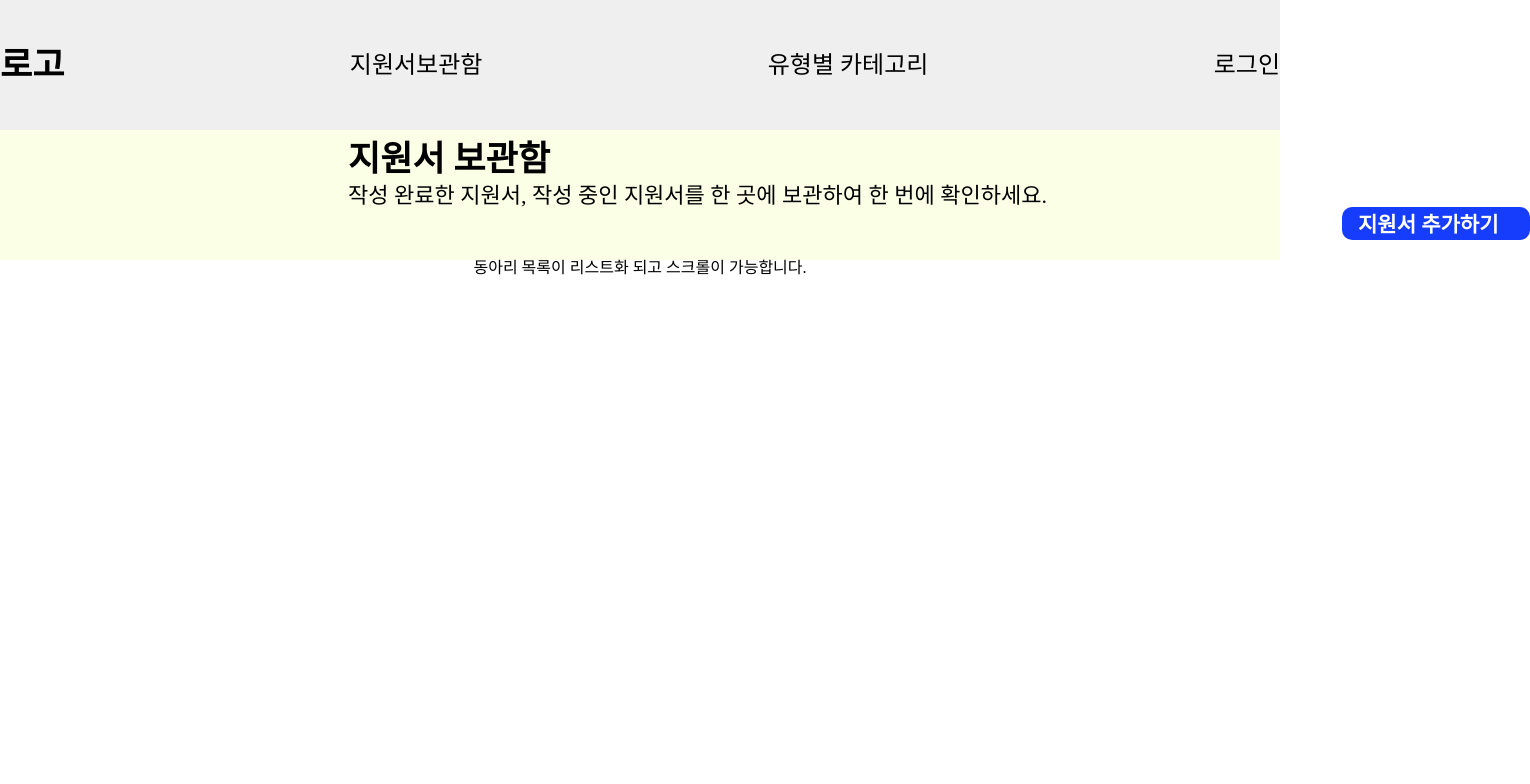
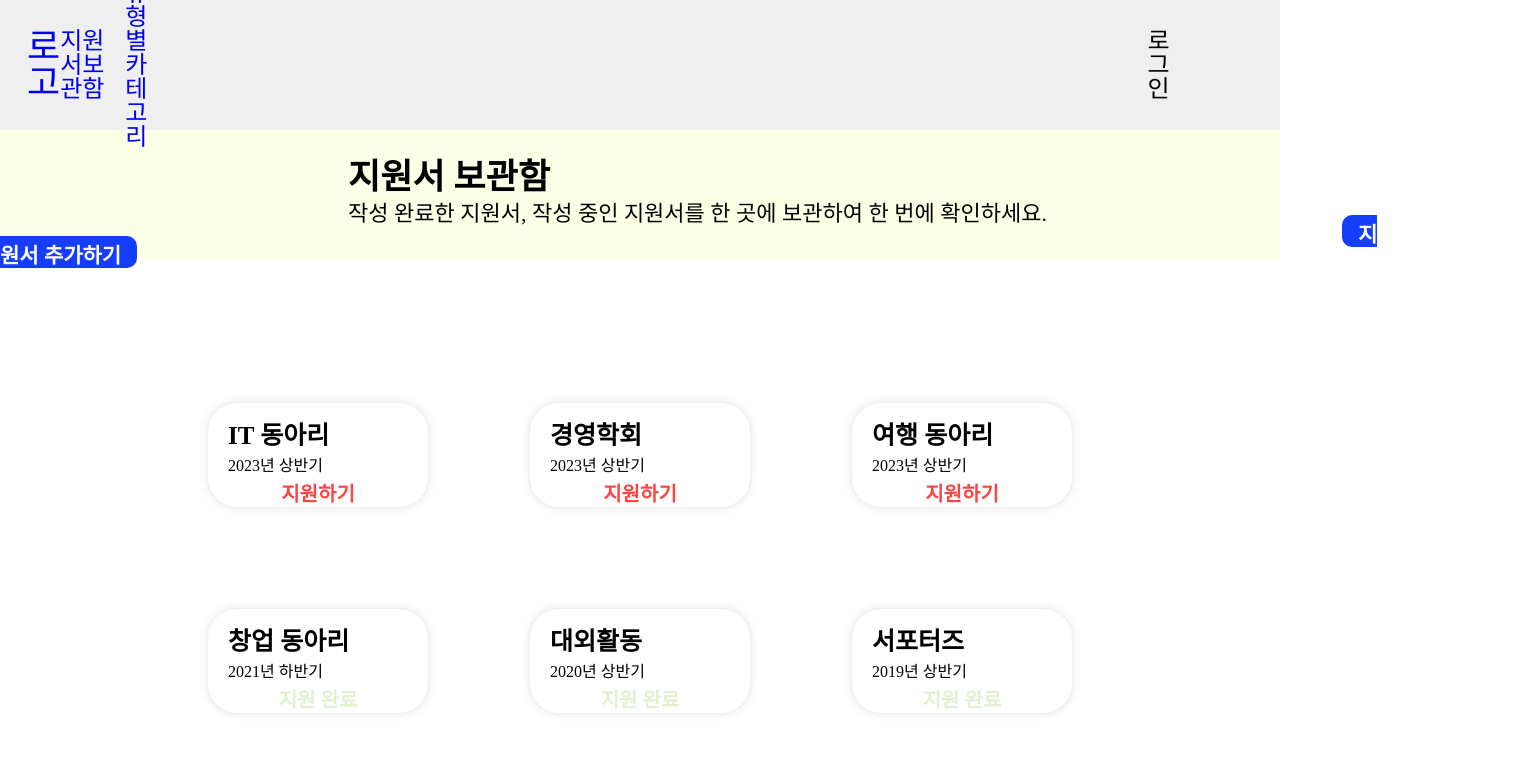
Before and after one commit to kusitms-wannafly/wannafly_fe, a React (Vite) app: page / in a window 1280 px wide. Shown: the top 784 px of the page, 1530 px wide, since content can reach past the window. Built offline with nearby package versions, Linux system fonts and the light colour scheme.

Commit message:
feat: 메인페이지 기본 레이아웃 구현

```diff
--- a/src/App.tsx
+++ b/src/App.tsx
@@ -3,6 +3,8 @@ import { BrowserRouter, Routes, Route } from 'react-router-dom';
 
 import { MainPage } from '@pages/Main/MainPage';
 import { NoMatchPage } from '@pages/NoMatch/NoMatchPage';
+import { ApplyPage } from '@pages/Main/ApplyPage';
+import { CategoryPage } from '@pages/Main/CategoryPage';
 
 function App() {
   return (
@@ -11,6 +13,8 @@ function App() {
       <Routes>
         <Route path="/" element={<MainPage />} />
         <Route path="*" element={<NoMatchPage />} />
+        <Route path="/apply" element={<ApplyPage />} />
+        <Route path="/Category" element={<CategoryPage />} />
       </Routes>
     </BrowserRouter>
   );
--- /dev/null
+++ b/src/components/ClubBox.tsx
@@ -0,0 +1,55 @@
+import styled from 'styled-components';
+
+interface ClubBoxProps {
+  clubName: string;
+  date: string;
+  isApplied: boolean;
+}
+
+export const ClubBox = ({ clubName, date, isApplied }: ClubBoxProps) => {
+  return (
+    <ClubBoxContainer>
+      <ClubName>{clubName}</ClubName>
+      <Date>{date}</Date>
+      <IsApplied isApplied={isApplied}>
+        {isApplied ? '지원 완료' : '지원하기'}
+      </IsApplied>
+    </ClubBoxContainer>
+  );
+};
+
+const ClubBoxContainer = styled.div`
+  display: flex;
+  flex-direction: column;
+  justify-content: space-between;
+  width: 222px;
+  height: 106px;
+  padding: 20px;
+  border: 1px solid ${(props) => props.theme.colors.grey};
+  border-radius: 30px;
+  box-shadow: 0px 0px 10px rgba(0, 0, 0, 0.1);
+  background-color: white;
+`;
+
+const ClubName = styled.div`
+  font-size: 25px;
+  font-weight: bold;
+  margin-bottom: 10px;
+`;
+
+const Date = styled.div`
+  font-size: 16px;
+  margin-bottom: 10px;
+`;
+
+interface IsAppliedProps {
+  isApplied: boolean;
+}
+
+const IsApplied = styled.div<IsAppliedProps>`
+  font-size: 20px;
+  font-weight: bold;
+  text-align: center;
+  color: ${(props) =>
+    props.isApplied ? props.theme.colors.green : props.theme.colors.red};
+`;
--- a/src/components/Layout/Banner.tsx
+++ b/src/components/Layout/Banner.tsx
@@ -1,4 +1,5 @@
 import styled from 'styled-components';
+import { Link } from 'react-router-dom';
 
 export const Banner = () => {
   return (
@@ -8,7 +9,7 @@ export const Banner = () => {
         작성 완료한 지원서, 작성 중인 지원서를 한 곳에 보관하여 한 번에
         확인하세요.
       </Description>
-      <ApplyButton>지원서 추가하기</ApplyButton>
+      <ApplyButton to="/apply">지원서 추가하기</ApplyButton>
     </BannerContainer>
   );
 };
@@ -20,7 +21,7 @@ const BannerContainer = styled.div`
 `;
 
 const Title = styled.div`
-  padding-top: 12px;
+  padding-top: 30px;
   padding-left: 348px;
   font-size: 35px;
   font-weight: bold;
@@ -32,7 +33,7 @@ const Description = styled.div`
   font-size: 22px;
 `;
 
-const ApplyButton = styled.div`
+const ApplyButton = styled(Link)`
   width: 188px;
   height: 33px;
   padding-left: 1rem;
--- a/src/components/Layout/Header.tsx
+++ b/src/components/Layout/Header.tsx
@@ -1,66 +1,75 @@
+import { useState } from 'react';
 import styled from 'styled-components';
 import { Link } from 'react-router-dom';
 
+import { LoginModal } from '@components/LoginModal';
+
 export const Header = () => {
+  const [modalVisible, setModalVisible] = useState(false);
+
+  const handleLoginButtonClick = () => {
+    setModalVisible(true);
+  };
+
+  const handleModalClose = () => {
+    setModalVisible(false);
+  };
+
   return (
     <HeaderContainer>
-      <Logo to="/">로고</Logo>
-      <ApplyContainer to="/apply">지원서보관함</ApplyContainer>
-      <Category to="/category">유형별 카테고리</Category>
-      <Login to="/login">로그인</Login>
+      <Link to="/">
+        <Logo>로고</Logo>
+      </Link>
+      <Link to="/apply">
+        <ApplyContainerButton>지원서보관함</ApplyContainerButton>
+      </Link>
+      <Link to="/category">
+        <CategoryButton>유형별카테고리</CategoryButton>
+      </Link>
+      <LoginButton onClick={handleLoginButtonClick}>로그인</LoginButton>
+      <ModalContainer>
+        {modalVisible && <LoginModal onClickToggleModal={handleModalClose} />}
+      </ModalContainer>
     </HeaderContainer>
   );
 };
 
 const HeaderContainer = styled.div`
+  justify-content: space-between;
   display: flex;
-  justify-content: space-between;
   align-items: center;
+  position: relative;
   width: 100%;
   height: 130px;
   background-color: ${(props) => props.theme.colors.grey};
 `;
 
-const Logo = styled(Link)`
-  display: inline-block;
-  text-decoration: none;
-  color: ${(props) => props.theme.colors.black};
-  font-size: 35px;
-  font-weight: bold;
-  margin-right: 50px;
-  &:hover {
-    text-decoration: underline;
-  }
+const Logo = styled.div`
+  font-size: 36px;
+  cursor: pointer;
+  margin-left: 27px;
 `;
 
-const ApplyContainer = styled(Link)`
-  display: inline-block;
-  text-decoration: none;
-  color: ${(props) => props.theme.colors.black};
+const ApplyContainerButton = styled.div`
   font-size: 24px;
-  &:hover {
-    text-decoration: underline;
-  }
+  cursor: pointer;
 `;
 
-const Category = styled(Link)`
-  display: inline-block;
-  text-decoration: none;
-  color: ${(props) => props.theme.colors.black};
+const CategoryButton = styled.div`
   font-size: 24px;
-  margin-left: 50px;
-  &:hover {
-    text-decoration: underline;
-  }
+  cursor: pointer;
+  margin-right: 1000px;
 `;
 
-const Login = styled(Link)`
-  display: inline-block;
-  text-decoration: none;
-  color: ${(props) => props.theme.colors.black};
+const LoginButton = styled.div`
   font-size: 24px;
-  margin-left: 50px;
-  &:hover {
-    text-decoration: underline;
-  }
+  cursor: pointer;
+  margin-right: 100px;
 `;
+
+const ModalContainer = styled.div`
+  position: absolute;
+  top: 100%;
+  left: 0;
+  width: 100%;
+`;
--- a/src/components/Layout/PageContainer.tsx
+++ b/src/components/Layout/PageContainer.tsx
@@ -2,7 +2,6 @@ import { ReactNode } from 'react';
 import styled from 'styled-components';
 import { ThemeProvider } from 'styled-components';
 import { theme } from '@styles/theme';
-
 import { Header } from '@components/Layout/Header';
 import { Banner } from '@components/Layout/Banner';
 
--- /dev/null
+++ b/src/components/LoginModal.tsx
@@ -0,0 +1,100 @@
+import React, { PropsWithChildren } from 'react';
+import styled from 'styled-components';
+
+interface ModalDefaultType {
+  onClickToggleModal: () => void;
+}
+
+export const LoginModal = ({
+  onClickToggleModal,
+  children,
+}: PropsWithChildren<ModalDefaultType>) => {
+  return (
+    <ModalContainer>
+      <DialogBox>
+        <SmallBox>{children}</SmallBox>
+        <LoginBoxWrapper>
+          <LoginBox>Google 로그인</LoginBox>
+          <LoginBox>카카오 로그인</LoginBox>
+          <LoginBox>네이버 로그인</LoginBox>
+        </LoginBoxWrapper>
+      </DialogBox>
+      <Backdrop
+        onClick={(e: React.MouseEvent) => {
+          e.preventDefault();
+
+          if (onClickToggleModal) {
+            onClickToggleModal();
+          }
+        }}
+      />
+    </ModalContainer>
+  );
+};
+
+const ModalContainer = styled.div`
+  width: 100%;
+  height: 100%;
+  display: flex;
+  align-items: center;
+  justify-content: center;
+  position: fixed;
+`;
+
+const DialogBox = styled.dialog`
+  width: 795px;
+  height: 699px;
+  display: flex;
+  flex-direction: column;
+  align-items: center;
+  border: none;
+  border-radius: 3px;
+  box-shadow: 0 0 30px rgba(30, 30, 30, 0.185);
+  box-sizing: border-box;
+  background-color: white;
+  z-index: 10000;
+`;
+
+const SmallBox = styled.div`
+  width: 528px;
+  height: 333px;
+  margin-top: 20px;
+  background-color: #eeeeee;
+  border-radius: 3px;
+  display: flex;
+  align-items: center;
+  justify-content: center;
+  font-size: 16px;
+  border: solid 3px;
+`;
+
+const LoginBoxWrapper = styled.div`
+  display: flex;
+  margin-top: 20px;
+  width: 648px;
+  flex-direction: column;
+  gap: 10px;
+`;
+
+const LoginBox = styled.div`
+  width: 648px;
+  height: 85px;
+  color: ${(props) => props.theme.colors.black};
+  border-radius: 3px;
+  border: 3px solid;
+  display: flex;
+  align-items: center;
+  justify-content: center;
+  cursor: pointer;
+  font-size: 35px;
+  font-weight: bold;
+`;
+
+const Backdrop = styled.div`
+  width: 100vw;
+  height: 100vh;
+  position: fixed;
+  top: 0;
+  z-index: 9999;
+  background-color: rgba(0, 0, 0, 0.2);
+`;
--- /dev/null
+++ b/src/pages/Main/ApplyPage.tsx
@@ -0,0 +1,3 @@
+export const ApplyPage = () => {
+  return <div>지원서 보관함 페이지</div>
+};
--- /dev/null
+++ b/src/pages/Main/CategoryPage.tsx
@@ -0,0 +1,3 @@
+export const CategoryPage = () => {
+  return <div>유형별 카테고리 페이지</div>
+};
--- a/src/pages/Main/MainPage.tsx
+++ b/src/pages/Main/MainPage.tsx
@@ -1,9 +1,29 @@
+import styled from 'styled-components';
 import { PageContainer } from '@components/Layout/PageContainer';
+import { ClubBox } from '@components/ClubBox';
+
+const ClubBoxGrid = styled.div`
+  display: grid;
+  grid-template-columns: repeat(3, 1fr);
+  grid-template-rows: repeat(3, 1fr);
+  gap: 100px;
+  margin-top: 142px;
+`;
 
 export const MainPage = () => {
   return (
-    <PageContainer header>
-      <div>동아리 목록이 리스트화 되고 스크롤이 가능합니다.</div>
+    <PageContainer header banner>
+      <ClubBoxGrid>
+        <ClubBox clubName="IT 동아리" date="2023년 상반기" isApplied={false} />
+        <ClubBox clubName="경영학회" date="2023년 상반기" isApplied={false} />
+        <ClubBox clubName="여행 동아리" date="2023년 상반기" isApplied={false} />
+        <ClubBox clubName="창업 동아리" date="2021년 하반기" isApplied={true} />
+        <ClubBox clubName="대외활동" date="2020년 상반기" isApplied={true} />
+        <ClubBox clubName="서포터즈" date="2019년 상반기" isApplied={true} />
+        <ClubBox clubName="청년 기자단" date="2020년 하반기" isApplied={true} />
+        <ClubBox clubName="친목 동아리" date="2020년 하반기" isApplied={true} />
+        <ClubBox clubName="개발 동아리" date="2020년 하반기" isApplied={true} />
+      </ClubBoxGrid>
     </PageContainer>
   );
 };
--- a/src/styles/theme.ts
+++ b/src/styles/theme.ts
@@ -7,6 +7,8 @@ const colors = {
   white: '#FFFFFF',
   blue: '#163CFC',
   black: '#000000',
+  red: '#FF4242',
+  green: '#A0CD664D',
 };
 
 export type ColorTypes = typeof colors;
```
